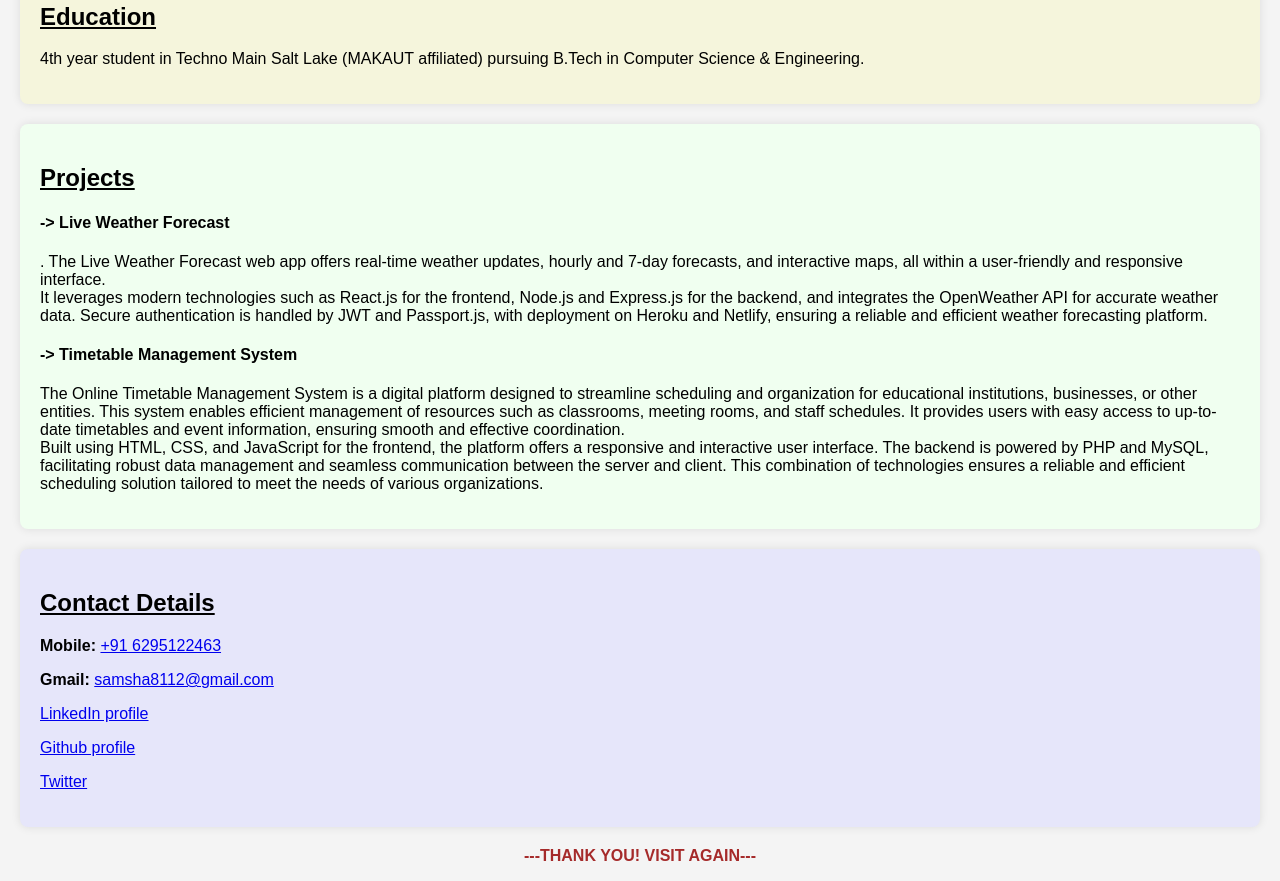
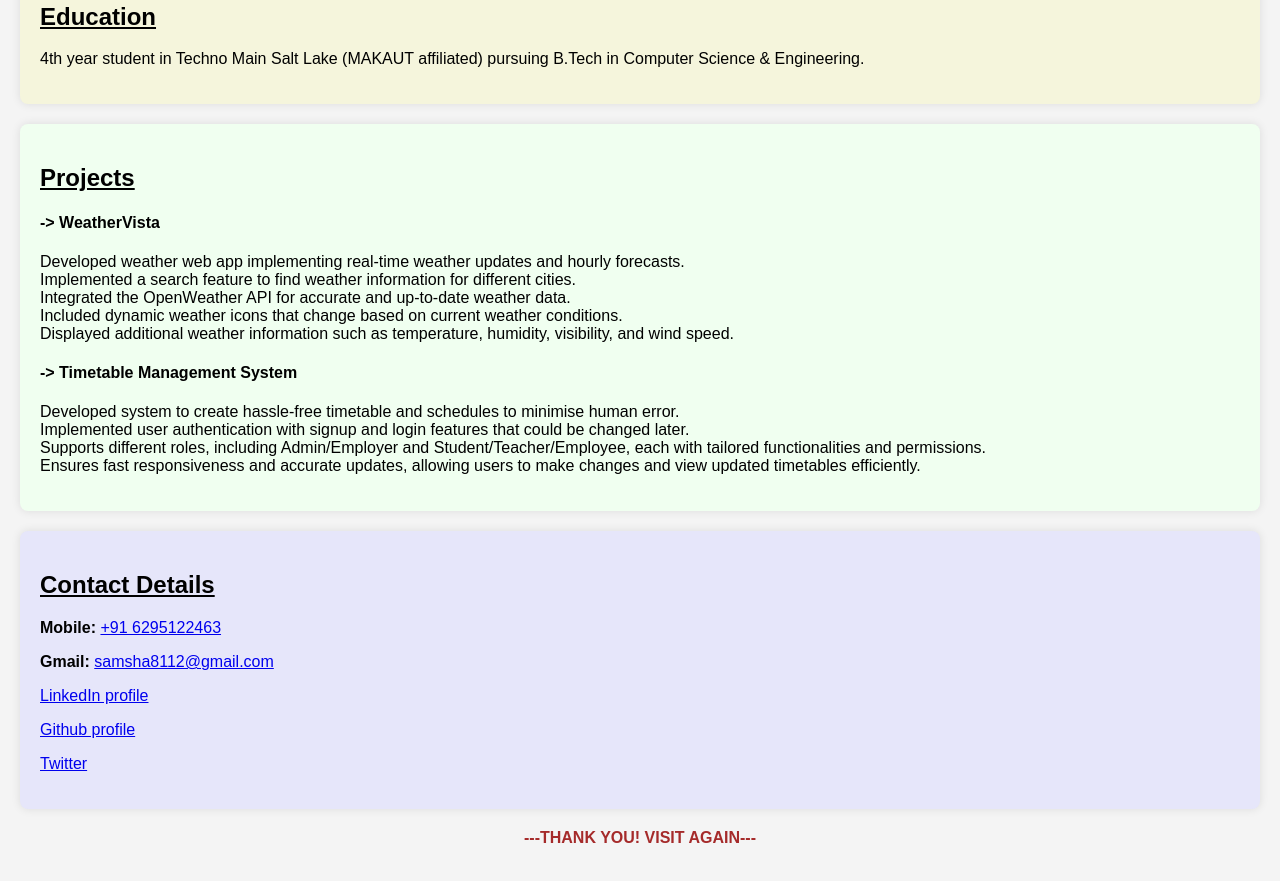
Before and after one commit to Sam8112/Sameer-Sharma-Resume, a plain HTML site: page index.html in a window 1280 px wide. Shown: the part 876-1757 px from the top of the page. Drawn offline with Linux system fonts and the light colour scheme.

Commit message:
Update index.html

```diff
--- a/index.html
+++ b/index.html
@@ -43,10 +43,17 @@
     </section>
     <section id="projects">
         <h2 style="text-decoration: underline;">Projects</h2>
-        <h4>-> Live Weather Forecast</h4>
-            <p>. The Live Weather Forecast web app offers real-time weather updates, hourly and 7-day forecasts, and interactive maps, all within a user-friendly and responsive interface. <br> It leverages modern technologies such as React.js for the frontend, Node.js and Express.js for the backend, and integrates the OpenWeather API for accurate weather data. Secure authentication is handled by JWT and Passport.js, with deployment on Heroku and Netlify, ensuring a reliable and efficient weather forecasting platform.</p>
-        <h4> -> Timetable Management System</h3>
-            <p>The Online Timetable Management System is a digital platform designed to streamline scheduling and organization for educational institutions, businesses, or other entities. This system enables efficient management of resources such as classrooms, meeting rooms, and staff schedules. It provides users with easy access to up-to-date timetables and event information, ensuring smooth and effective coordination.<br>  Built using HTML, CSS, and JavaScript for the frontend, the platform offers a responsive and interactive user interface. The backend is powered by PHP and MySQL, facilitating robust data management and seamless communication between the server and client. This combination of technologies ensures a reliable and efficient scheduling solution tailored to meet the needs of various organizations.</p>
+        <h4 href ='https://live-weather-app-u0sa.onrender.com/'>-> WeatherVista</h4>
+            <p> Developed weather web app implementing real-time weather updates and hourly forecasts.<br/>
+                Implemented a search feature to find weather information for different cities.<br/>
+                Integrated the OpenWeather API for accurate and up-to-date weather data.<br/>
+                Included dynamic weather icons that change based on current weather conditions.<br/>
+                Displayed additional weather information such as temperature, humidity, visibility, and wind speed.</p>
+        <h4 href='https://github.com/Sam8112/Online-timetable-generation-system/'> -> Timetable Management System</h3>
+            <p>Developed system to create hassle-free timetable and schedules to minimise human error.<br/>
+                Implemented user authentication with signup and login features that could be changed later.<br/>
+                Supports different roles, including Admin/Employer and Student/Teacher/Employee, each with tailored functionalities and permissions.<br/>
+                Ensures fast responsiveness and accurate updates, allowing users to make changes and view updated timetables efficiently.</p>
 
     </section>
     <section id="contact">
```
